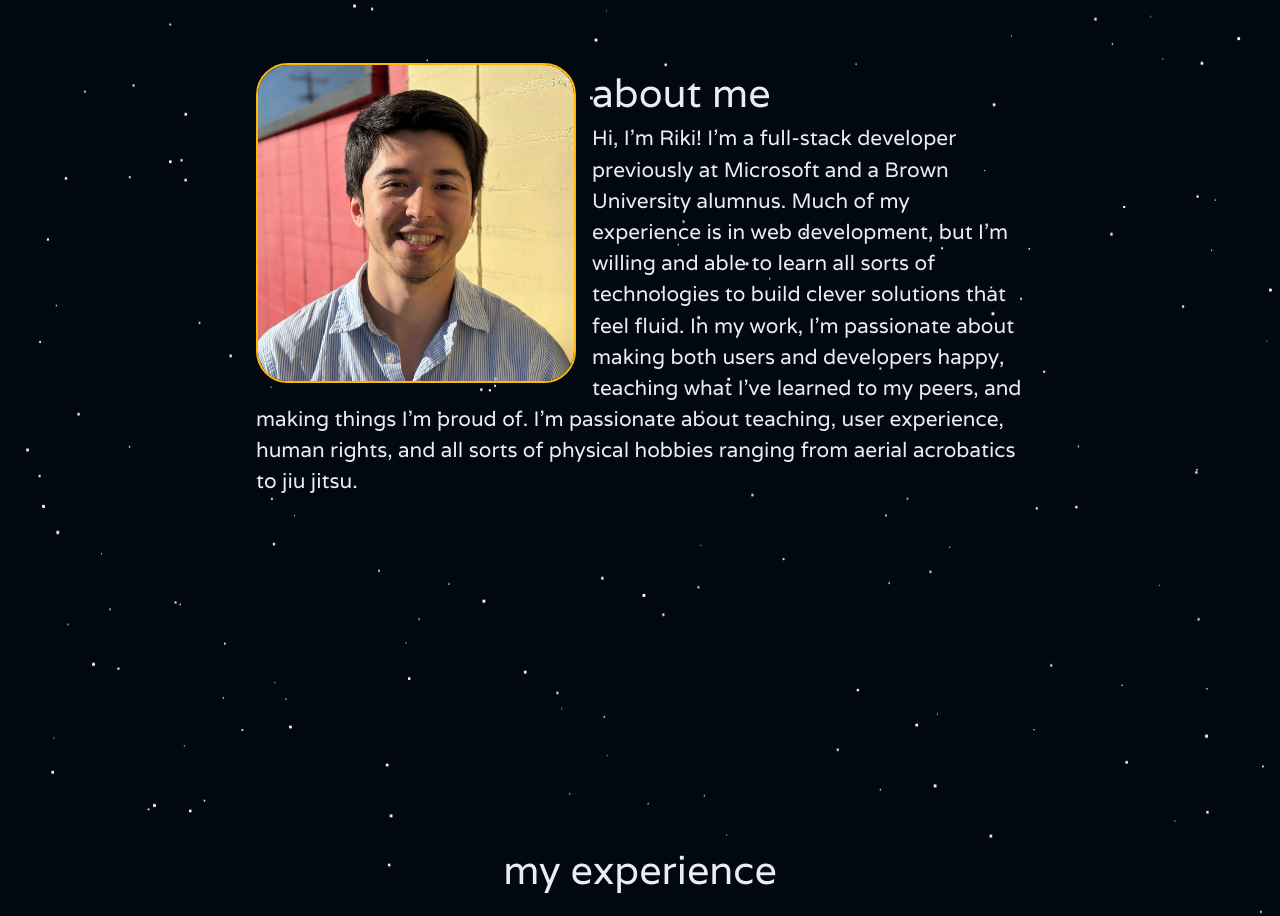
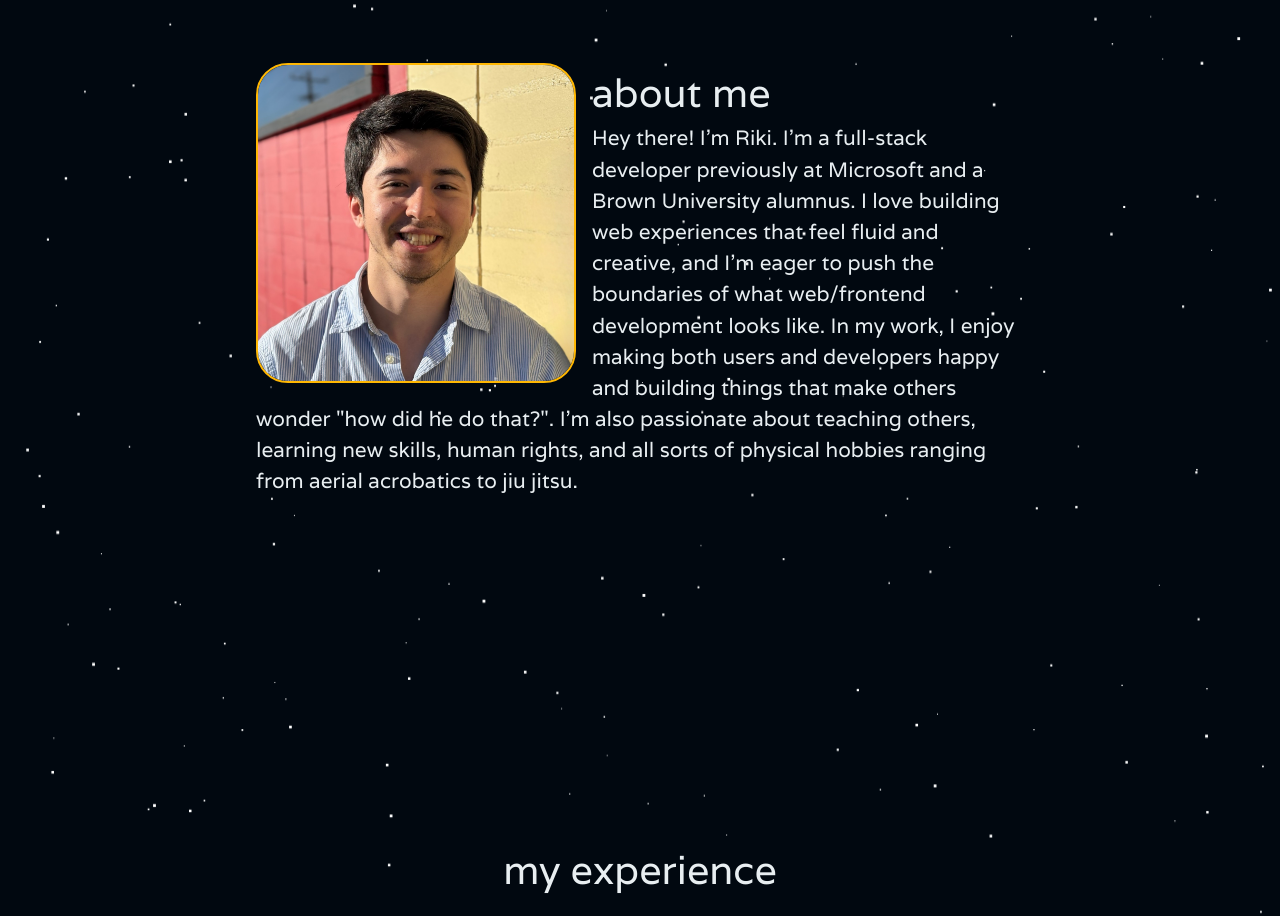
Before and after one commit to r-fameli/r-fameli.github.io, a React (Vite) app: page / in a window 1280 px wide. Shown: the part 1000-1916 px from the top of the page. Built offline with nearby package versions, Linux system fonts and the light colour scheme.

Commit message:
Update about section

```diff
--- a/src/pages/About/About.tsx
+++ b/src/pages/About/About.tsx
@@ -15,15 +15,15 @@ const About = ({ sentinelRef }: Props) => {
                     <span className="about-text">
                         <h1>about me</h1>
                         <p>
-                            Hi, I'm Riki! I'm a full-stack developer
+                            Hey there! I'm Riki. I'm a full-stack developer
                             previously at Microsoft and a Brown
-                            University alumnus. Much of my experience is in web
-                            development, but I'm willing and able to learn all
-                            sorts of technologies to build clever solutions that feel fluid.
-                            In my work, I'm passionate about making both users and developers happy,
-                            teaching what I've learned to my peers, and making things I'm proud of.
-                            I'm passionate about teaching, user experience, human rights,
-                            and all sorts of physical hobbies ranging from aerial acrobatics to jiu jitsu.
+                            University alumnus. I love building web experiences that
+                            feel fluid and creative, and I'm eager to push the boundaries of what
+                            web/frontend development looks like. In my work, I enjoy making both users
+                            and developers happy and building things
+                            that make others wonder "how did he do that?". I'm also passionate
+                            about teaching others, learning new skills, human rights, and all sorts of physical hobbies
+                            ranging from aerial acrobatics to jiu jitsu.
                         </p>
                     </span>
                 </div>
```
